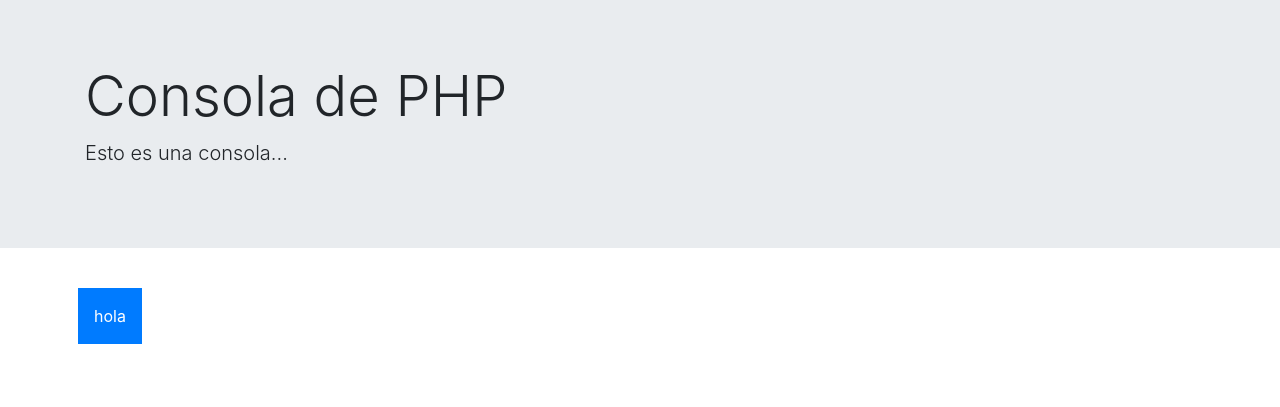
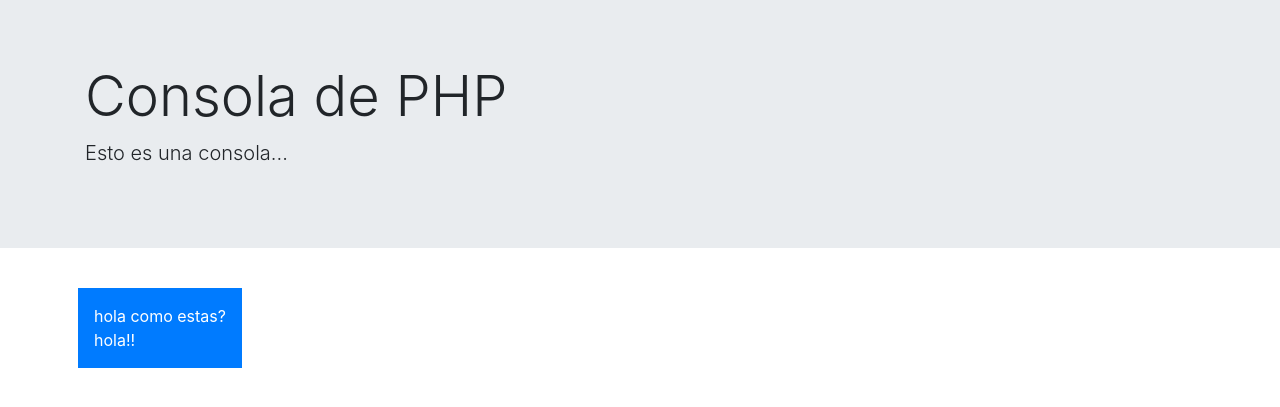
Before and after one commit to maxwell-udemy-courses/php-console, a PHP site: page / in a window 1280 px wide. Shown: the part 57-464 px from the top of the page. Run offline with PHP 8.4, Linux system fonts and the light colour scheme.

Commit message:
comentarios

```diff
--- a/index.php
+++ b/index.php
@@ -23,7 +23,12 @@
         <div class="row">
             <div class="p-3 m-2 bg-primary text-white">
                 <?php
-                    echo "hola";
+                    /*
+                     * Esto imprime dos saludos,
+                     * y ademas agrega un break <br>.
+                    */
+                    echo "hola como estas? <br>";
+                    echo "hola!!";
                 ?>
             </div>
         </div>
```
